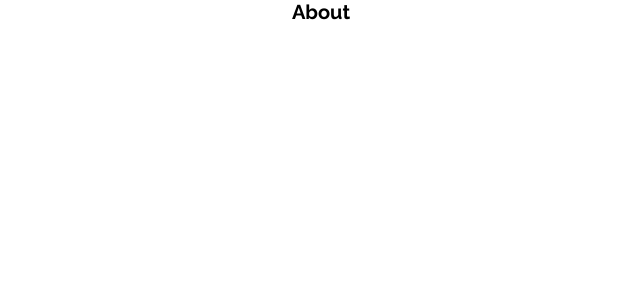
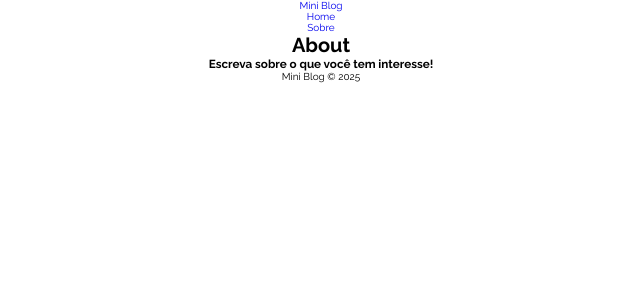
Before and after one commit to Ismaelp96/mini-blog, a React (Create React App) app: page /about in a window 1280 px wide. Shown: the top 300 px of the page, without its empty margins (319-959 px from the left). Built offline with nearby package versions, Linux system fonts and the light colour scheme.

Commit message:
feat: components nav and footer

```diff
--- a/src/App.js
+++ b/src/App.js
@@ -4,16 +4,20 @@
 
 import Home from './pages/Home/Home';
 import About from './pages/About/About';
+import Navbar from './components/navbar/Navbar';
+import Footer from './components/footer/Footer';
 
 function App() {
 	return (
 		<div className='App'>
 			<BrowserRouter>
 				<div className='container'>
+					<Navbar />
 					<Routes>
 						<Route path='/' element={<Home />} />
 						<Route path='/about' element={<About />} />
 					</Routes>
+					<Footer />
 				</div>
 			</BrowserRouter>
 		</div>
--- /dev/null
+++ b/src/components/footer/Footer.jsx
@@ -0,0 +1,12 @@
+import styles from './Footer.module.css';
+
+const Footer = () => {
+	return (
+		<footer>
+			<h3>Escreva sobre o que você tem interesse!</h3>
+			<p>Mini Blog &copy; 2025</p>
+		</footer>
+	);
+};
+
+export default Footer;
--- /dev/null
+++ b/src/components/navbar/Navbar.jsx
@@ -0,0 +1,22 @@
+import { NavLink } from 'react-router-dom';
+import styles from './Navbar.module.css';
+
+const Navbar = () => {
+	return (
+		<nav>
+			<NavLink to='/'>
+				Mini <span>Blog</span>
+			</NavLink>
+			<ul>
+				<li>
+					<NavLink to='/'>Home</NavLink>
+				</li>
+				<li>
+					<NavLink to='/about'>Sobre</NavLink>
+				</li>
+			</ul>
+		</nav>
+	);
+};
+
+export default Navbar;
```
Also changed, not shown: src/components/footer/Footer.module.css (added), src/components/navbar/Navbar.module.css (added).
